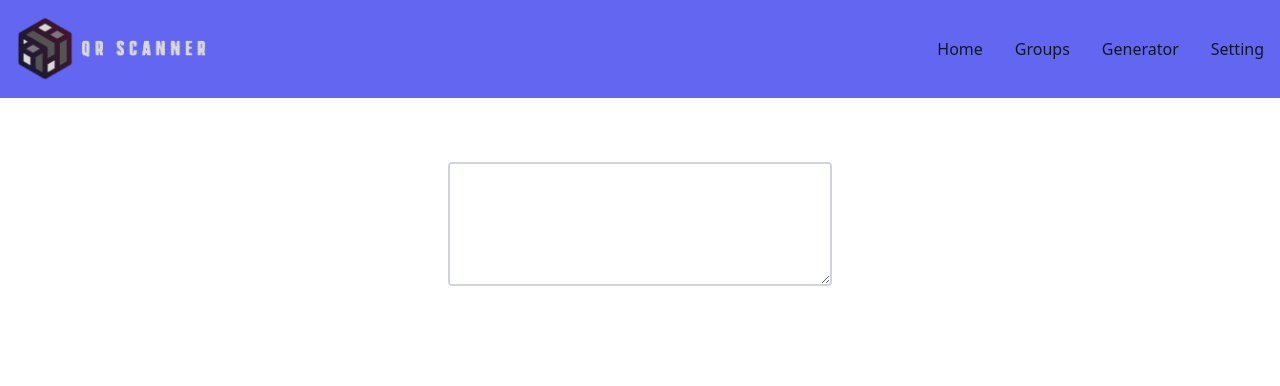
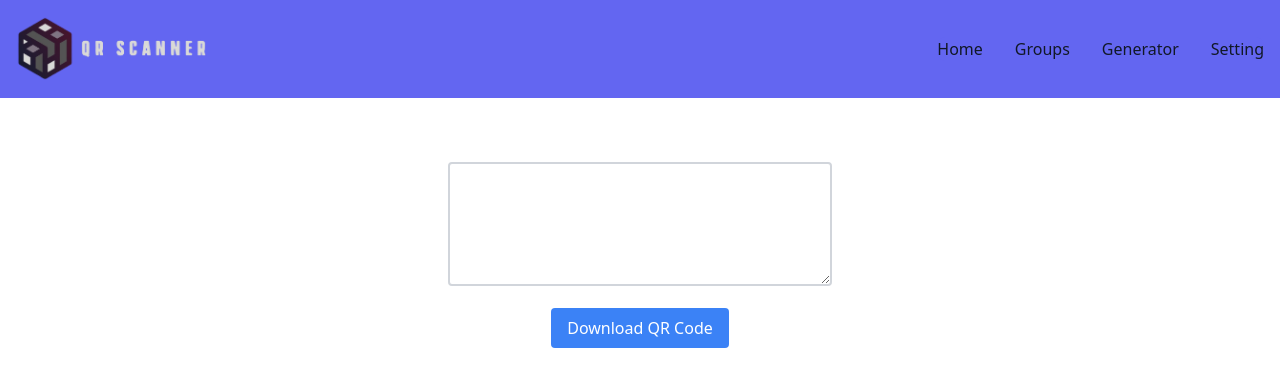
Before and after one commit to tcandra24/qr-code-scanner-react, a React (Vite) app: page /generator in a window 1280 px wide. Shown: the top 386 px of the page. Built offline with nearby package versions, Linux system fonts and the light colour scheme.

Commit message:
Add Download Btn Qr Code

```diff
--- a/src/views/generator/index.jsx
+++ b/src/views/generator/index.jsx
@@ -1,9 +1,19 @@
 import DefaultLayout from "../../layouts/Default";
-import { useState } from "react";
-import { QRCodeSVG } from "qrcode.react";
+import { useRef, useState } from "react";
+import { QRCodeCanvas } from "qrcode.react";
 
 const Generator = () => {
   const [text, isText] = useState("");
+  const qrRef = useRef();
+
+  const downloadQrCode = () => {
+    const canvas = qrRef.current.querySelector("canvas");
+    const url = canvas.toDataURL("image/png");
+    const link = document.createElement("a");
+    link.href = url;
+    link.download = "qrcode.png";
+    link.click();
+  };
 
   return (
     <DefaultLayout>
@@ -16,13 +26,23 @@ const Generator = () => {
             onChange={(e) => isText(e.target.value)}
           ></textarea>
         </div>
-        <div className="w-auto">
+        <div className="w-auto" ref={qrRef}>
           {text && (
-            <QRCodeSVG
-              className="relative border-8 overflow-hidden border-gray-600 bg-gray-60 rounded-3xl flex flex-col w-96 h-96 justify-center items-center bg-no-repeat bg-cover shadow-2xl p-5"
+            <QRCodeCanvas
+              className="relative border-8 overflow-hidden border-gray-600 bg-gray-60 rounded-3xl flex flex-col w-96 h-96 justify-center items-center bg-no-repeat bg-cover shadow-2xl"
               value={text}
+              size={400}
+              marginSize={1}
             />
           )}
+        </div>
+        <div className="w-auto">
+          <button
+            onClick={downloadQrCode}
+            className="bg-blue-500 text-white px-4 py-2 rounded"
+          >
+            Download QR Code
+          </button>
         </div>
       </div>
     </DefaultLayout>
```
